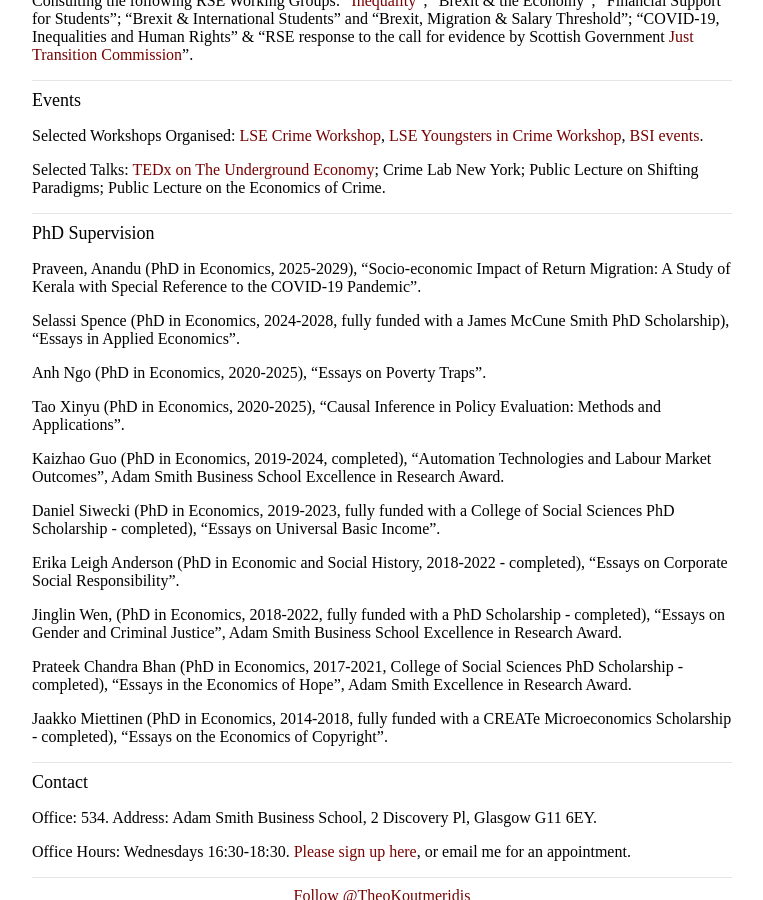
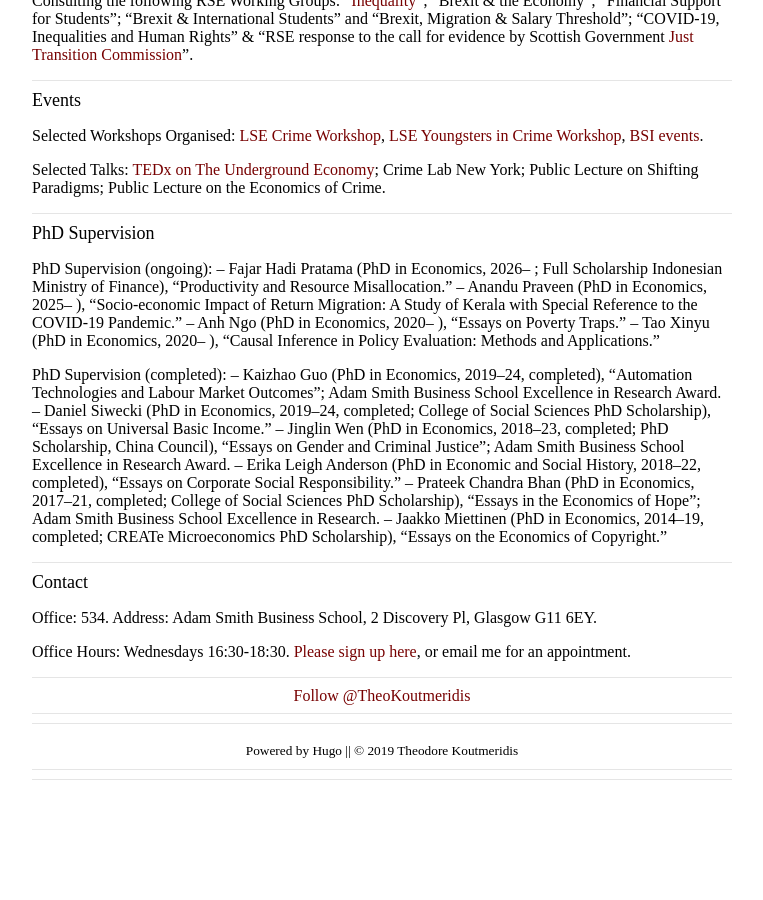
Before and after one commit to koutmeridis/koutmeridis.github.io, a Jekyll site: the page built from index.md, in a window 1280 px wide and 900 px high, scrolled down 1953 px. Shown: the whole window, without its empty margins (258-1021 px from the left). Built offline with Jekyll 4.4.1, drawn with Linux system fonts in a browser that asks for light colours; comment, search, counter and statistics services are not loaded; after the commit the page ends 2759 px from its top, so only the background shows below that.

Commit message:
Update index.md

```diff
--- a/index.md
+++ b/index.md
@@ -99,25 +99,26 @@ Selected Talks: <a href="https://www.youtube.com/watch?v=wLvewC5f_dU">TEDx on Th
 <hr>
 <font size="+1">PhD Supervision</font>
 
-Praveen, Anandu (PhD in Economics, 2025-2029), “Socio-economic Impact of Return Migration: A Study of Kerala with Special Reference to the COVID-19 Pandemic".
+PhD Supervision (ongoing):
+– Fajar Hadi Pratama (PhD in Economics, 2026– ; Full Scholarship Indonesian Ministry of Finance), “Productivity and Resource Misallocation.”
+– Anandu Praveen (PhD in Economics, 2025– ), “Socio-economic Impact of Return Migration: A Study of Kerala
+with Special Reference to the COVID-19 Pandemic.”
+– Anh Ngo (PhD in Economics, 2020– ), “Essays on Poverty Traps.”
+– Tao Xinyu (PhD in Economics, 2020– ), “Causal Inference in Policy Evaluation: Methods and Applications.”
 
-Selassi Spence (PhD in Economics, 2024-2028, fully funded with a James McCune Smith PhD Scholarship), “Essays in Applied Economics”.
-
-Anh Ngo (PhD in Economics, 2020-2025), “Essays on Poverty Traps”.
-
-Tao Xinyu (PhD in Economics, 2020-2025), “Causal Inference in Policy Evaluation: Methods and Applications”.
-
-Kaizhao Guo (PhD in Economics, 2019-2024, completed), “Automation Technologies and Labour Market Outcomes”, Adam Smith Business School Excellence in Research Award.
-
-Daniel Siwecki (PhD in Economics, 2019-2023, fully funded with a College of Social Sciences PhD Scholarship - completed), "Essays on Universal Basic Income".
-
-Erika Leigh Anderson (PhD in Economic and Social History, 2018-2022 - completed), "Essays on Corporate Social Responsibility".
-
-Jinglin Wen, (PhD in Economics, 2018-2022, fully funded with a PhD Scholarship - completed), "Essays on Gender and Criminal Justice", Adam Smith Business School Excellence in Research Award.
-
-Prateek Chandra Bhan (PhD in Economics, 2017-2021, College of Social Sciences PhD Scholarship - completed), "Essays in the Economics of Hope", Adam Smith Excellence in Research Award.
-
-Jaakko Miettinen (PhD in Economics, 2014-2018, fully funded with a CREATe Microeconomics Scholarship - completed), "Essays on the Economics of Copyright".
+PhD Supervision (completed):
+– Kaizhao Guo (PhD in Economics, 2019–24, completed), “Automation Technologies and Labour Market Outcomes”;
+Adam Smith Business School Excellence in Research Award.
+– Daniel Siwecki (PhD in Economics, 2019–24, completed; College of Social Sciences PhD Scholarship), “Essays on
+Universal Basic Income.”
+– Jinglin Wen (PhD in Economics, 2018–23, completed; PhD Scholarship, China Council), “Essays on Gender and
+Criminal Justice”; Adam Smith Business School Excellence in Research Award.
+– Erika Leigh Anderson (PhD in Economic and Social History, 2018–22, completed), “Essays on Corporate Social
+Responsibility.”
+– Prateek Chandra Bhan (PhD in Economics, 2017–21, completed; College of Social Sciences PhD Scholarship),
+“Essays in the Economics of Hope”; Adam Smith Business School Excellence in Research.
+– Jaakko Miettinen (PhD in Economics, 2014–19, completed; CREATe Microeconomics PhD Scholarship), “Essays
+on the Economics of Copyright.”
 
 <hr>
 <font size="+1">Contact</font>
```
